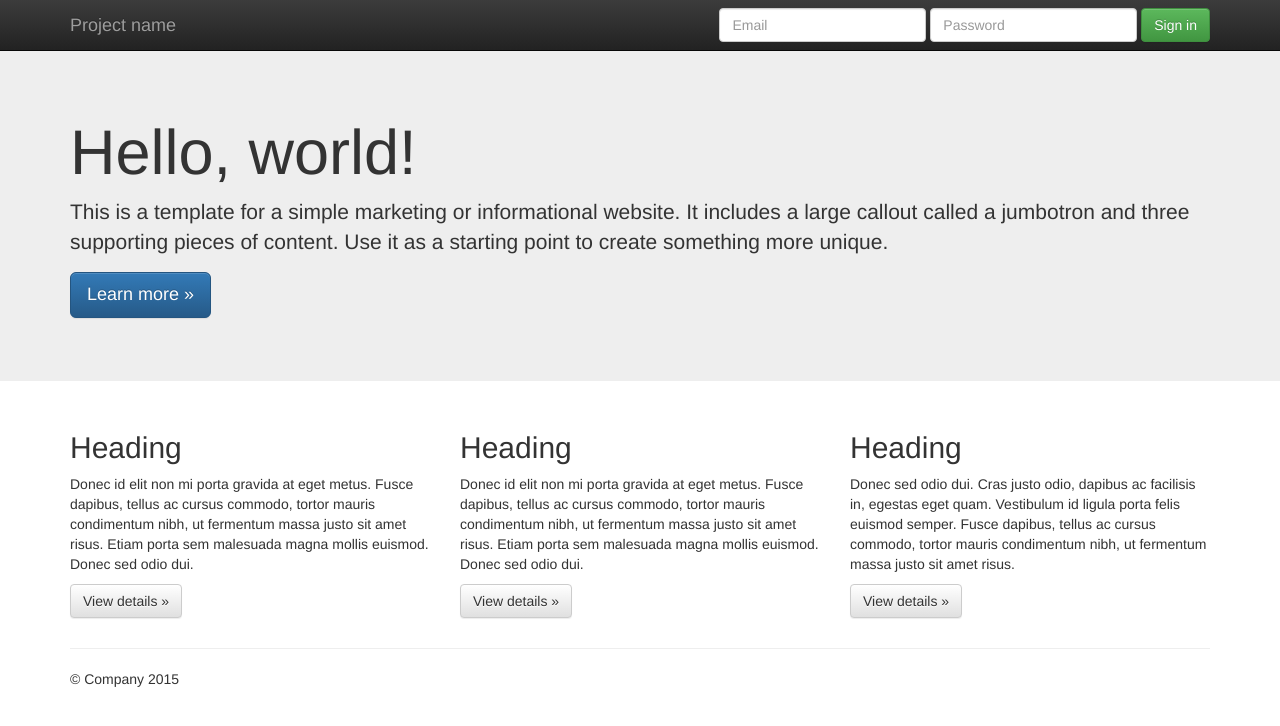
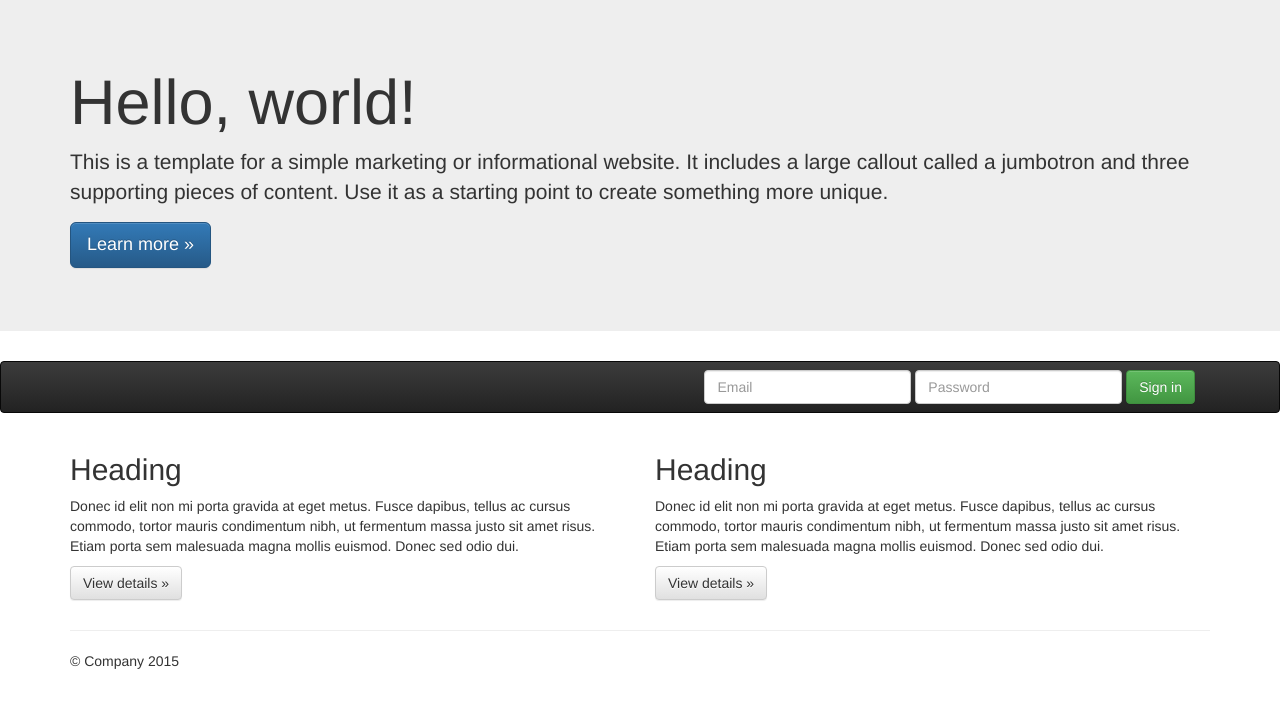
Before and after one commit to Febby/new-leacov, a plain HTML site: page index.html in a window 1280 px wide. Drawn offline with nearby package versions, Linux system fonts and the light colour scheme.

Commit message:
homepage update

```diff
--- a/index.html
+++ b/index.html
@@ -6,18 +6,12 @@
     <head>
         <meta charset="utf-8">
         <meta http-equiv="X-UA-Compatible" content="IE=edge,chrome=1">
-        <title></title>
+        <title>Leacov</title>
         <meta name="description" content="">
         <meta name="viewport" content="width=device-width, initial-scale=1">
         <link rel="apple-touch-icon" href="apple-touch-icon.png">
 
         <link rel="stylesheet" href="css/bootstrap.min.css">
-        <style>
-            body {
-                padding-top: 50px;
-                padding-bottom: 20px;
-            }
-        </style>
         <link rel="stylesheet" href="css/bootstrap-theme.min.css">
         <link rel="stylesheet" href="css/main.css">
 
@@ -27,7 +21,16 @@
         <!--[if lt IE 8]>
             <p class="browserupgrade">You are using an <strong>outdated</strong> browser. Please <a href="http://browsehappy.com/">upgrade your browser</a> to improve your experience.</p>
         <![endif]-->
-    <nav class="navbar navbar-inverse navbar-fixed-top" role="navigation">
+     <!-- Main jumbotron for a primary marketing message or call to action -->
+    <div class="jumbotron">
+      <div class="container">
+        <h1>Hello, world!</h1>
+        <p>This is a template for a simple marketing or informational website. It includes a large callout called a jumbotron and three supporting pieces of content. Use it as a starting point to create something more unique.</p>
+        <p><a class="btn btn-primary btn-lg" href="#" role="button">Learn more &raquo;</a></p>
+      </div>
+    </div>
+
+    <nav class="navbar navbar-inverse" role="navigation">
       <div class="container">
         <div class="navbar-header">
           <button type="button" class="navbar-toggle collapsed" data-toggle="collapse" data-target="#navbar" aria-expanded="false" aria-controls="navbar">
@@ -36,7 +39,7 @@
             <span class="icon-bar"></span>
             <span class="icon-bar"></span>
           </button>
-          <a class="navbar-brand" href="#">Project name</a>
+          <!-- <a class="navbar-brand" href="#">Project name</a> -->
         </div>
         <div id="navbar" class="navbar-collapse collapse">
           <form class="navbar-form navbar-right" role="form">
@@ -53,32 +56,32 @@
     </nav>
 
     <!-- Main jumbotron for a primary marketing message or call to action -->
-    <div class="jumbotron">
+    <!-- <div class="jumbotron">
       <div class="container">
         <h1>Hello, world!</h1>
         <p>This is a template for a simple marketing or informational website. It includes a large callout called a jumbotron and three supporting pieces of content. Use it as a starting point to create something more unique.</p>
         <p><a class="btn btn-primary btn-lg" href="#" role="button">Learn more &raquo;</a></p>
       </div>
-    </div>
+    </div> -->
 
     <div class="container">
       <!-- Example row of columns -->
       <div class="row">
-        <div class="col-md-4">
+        <div class="col-md-6">
           <h2>Heading</h2>
           <p>Donec id elit non mi porta gravida at eget metus. Fusce dapibus, tellus ac cursus commodo, tortor mauris condimentum nibh, ut fermentum massa justo sit amet risus. Etiam porta sem malesuada magna mollis euismod. Donec sed odio dui. </p>
           <p><a class="btn btn-default" href="#" role="button">View details &raquo;</a></p>
         </div>
-        <div class="col-md-4">
+        <div class="col-md-6">
           <h2>Heading</h2>
           <p>Donec id elit non mi porta gravida at eget metus. Fusce dapibus, tellus ac cursus commodo, tortor mauris condimentum nibh, ut fermentum massa justo sit amet risus. Etiam porta sem malesuada magna mollis euismod. Donec sed odio dui. </p>
           <p><a class="btn btn-default" href="#" role="button">View details &raquo;</a></p>
        </div>
-        <div class="col-md-4">
+       <!--  <div class="col-md-4">
           <h2>Heading</h2>
           <p>Donec sed odio dui. Cras justo odio, dapibus ac facilisis in, egestas eget quam. Vestibulum id ligula porta felis euismod semper. Fusce dapibus, tellus ac cursus commodo, tortor mauris condimentum nibh, ut fermentum massa justo sit amet risus.</p>
           <p><a class="btn btn-default" href="#" role="button">View details &raquo;</a></p>
-        </div>
+        </div> -->
       </div>
 
       <hr>
```
Also changed, not shown: 1 other file.
